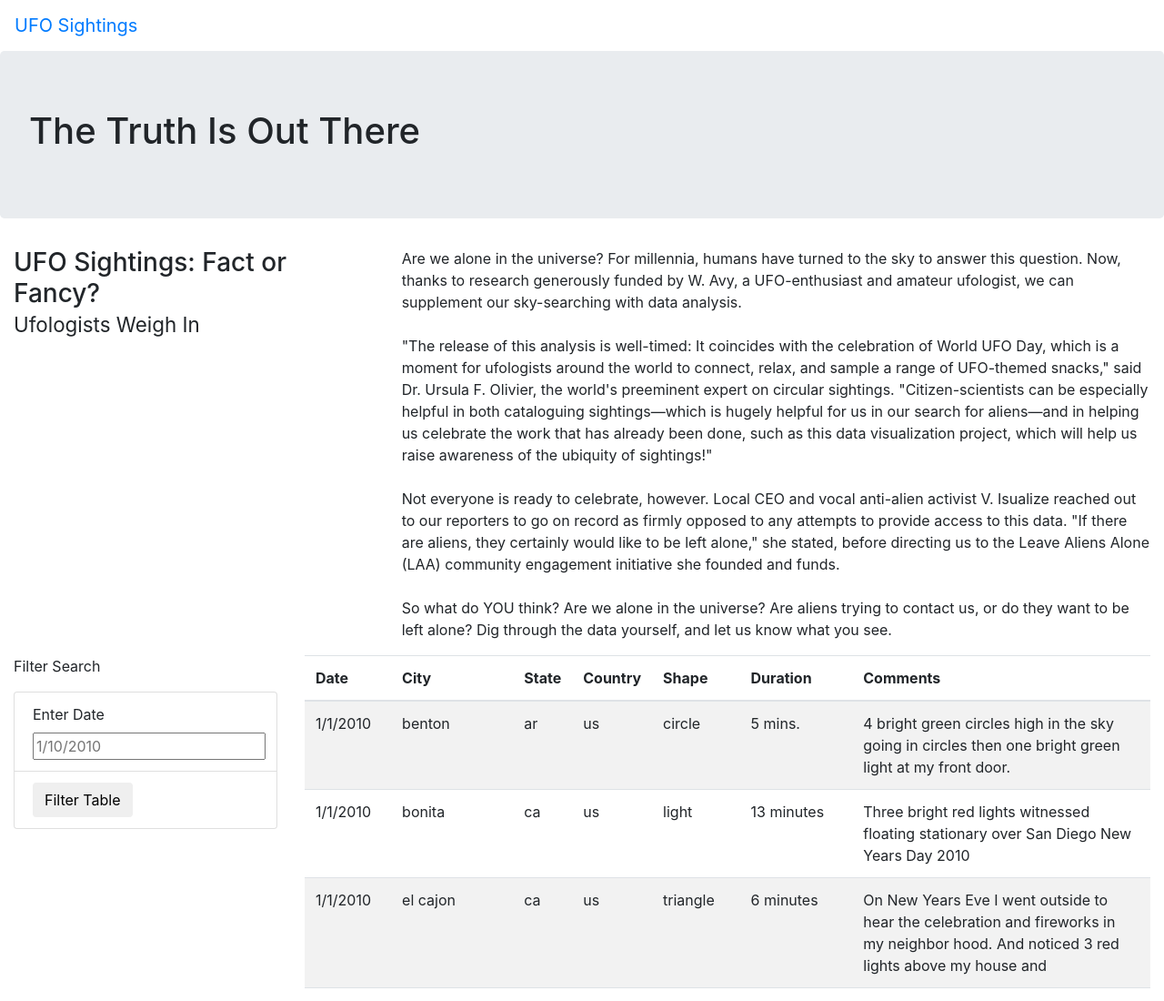
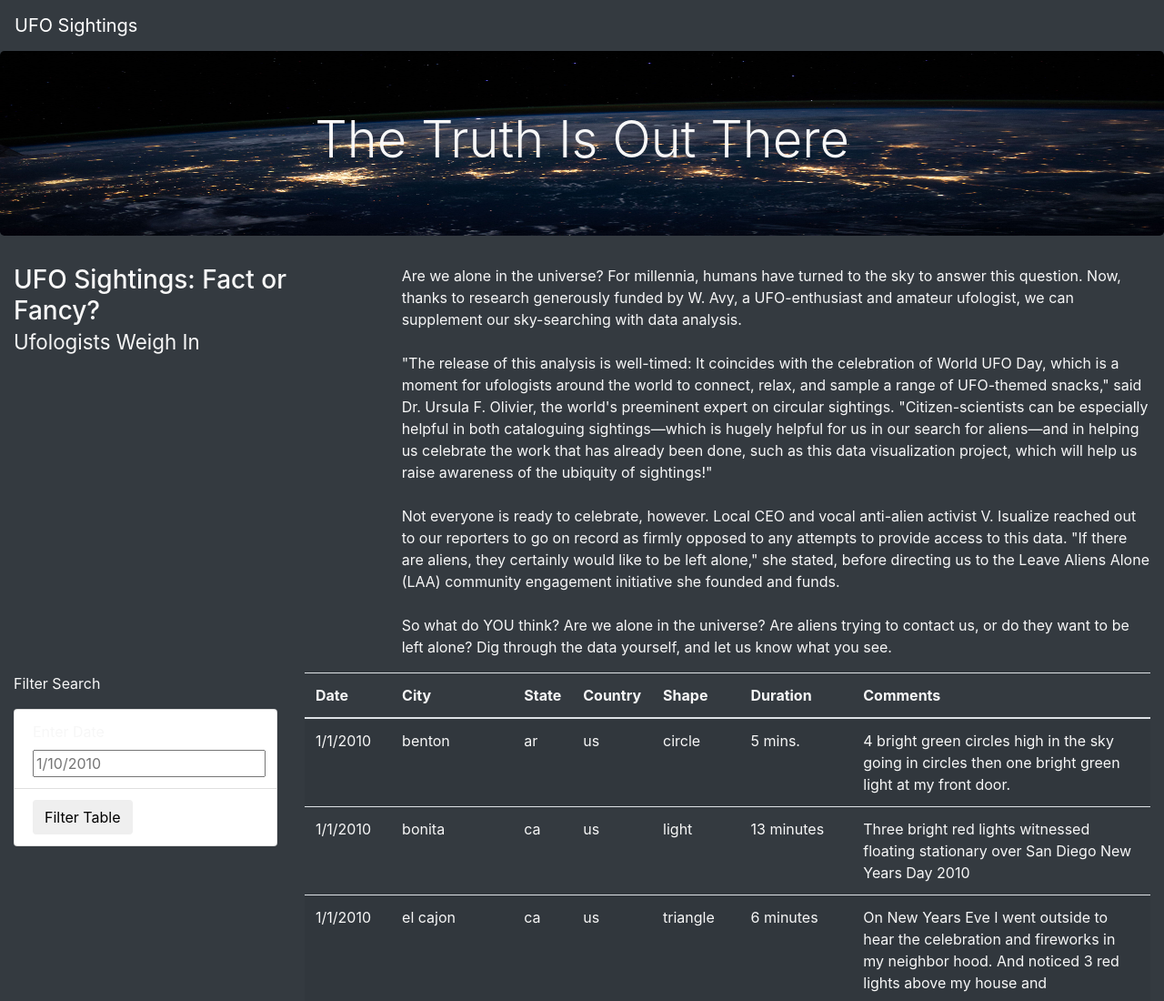
Before and after one commit to DataAnalysis-2022/UFOs, a plain HTML site: page index.html in a window 1280 px wide. Shown: the top 1100 px of the page at 91% size. Drawn offline with nearby package versions, Linux system fonts and the light colour scheme.

Commit message:
New Files

```diff
--- a/index.html
+++ b/index.html
@@ -17,15 +17,15 @@
 
 </head>
 
-<body>
+<body class="bg-dark">
     <div class="wrapper">
-        <nav class="navbar navbar-expand-lg">
+        <nav class="navbar navbar-dark bg-dark navbar-expand-lg">
             <a class="navbar-brand" href="index.html">UFO Sightings</a>
         </nav>
     </div>
 
     <div class="jumbotron">
-        <h1>The Truth Is Out There</h1>
+        <h1 class="display-4">The Truth Is Out There</h1>
       </div>
 
     <div class="container-fluid">
@@ -53,7 +53,7 @@
     <div class="container-fluid">
         <div class="row">
           <div class="col-md-3">
-            <form>
+            <form >
                 <p>Filter Search</p>
                 <ul class="list-group">
                     <li class="list-group-item">
--- a/static/css/style.css
+++ b/static/css/style.css
@@ -0,0 +1,10 @@
+body {
+
+    color: #f7f7f7;
+  }
+
+.jumbotron {
+    background-image: url("../images/nasa.jpg");
+    background-size: 100% 100%;
+    text-align: center;
+  }
```
Also changed, not shown: static/images/nasa.jpg (added).
